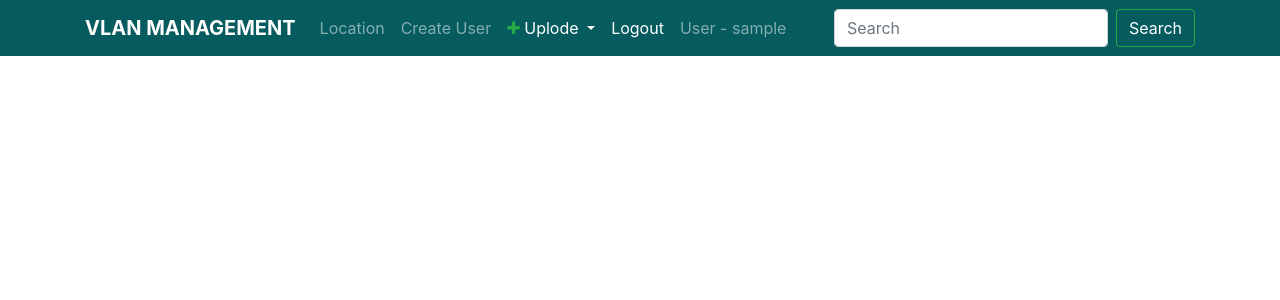
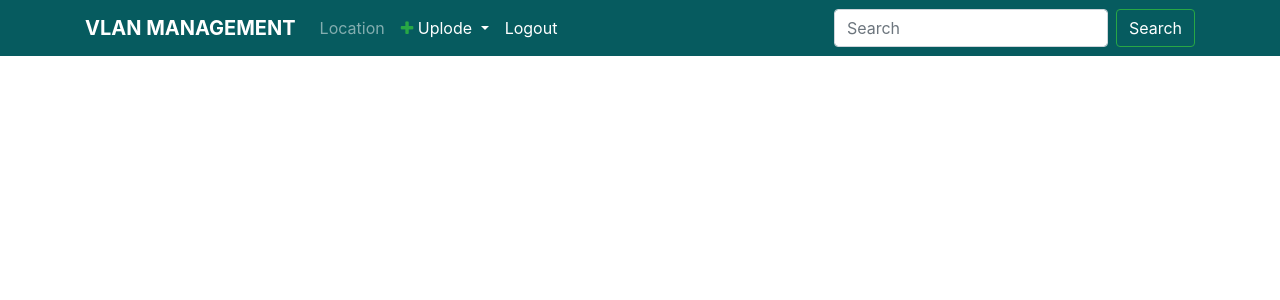
Before and after one commit to Semol2233/office, a Django app: a page that uses templates/base.html in a window 1280 px wide. Shown: the top 300 px of the page. Run offline with Django 3.2, Linux system fonts and the light colour scheme; the visitor is signed in with stand-in values (Sample User, id 1); some libraries are stand-ins or nearby versions.

Commit message:
hdesdddscdxfddddd

```diff
--- a/templates/base.html
+++ b/templates/base.html
@@ -29,7 +29,7 @@
         </button>
 
 
-        {% if request.user.is_staff %}
+        {% if request.user.is_admin %}
 
 
         <div class="collapse navbar-collapse" id="collapsibleNavId">
```
